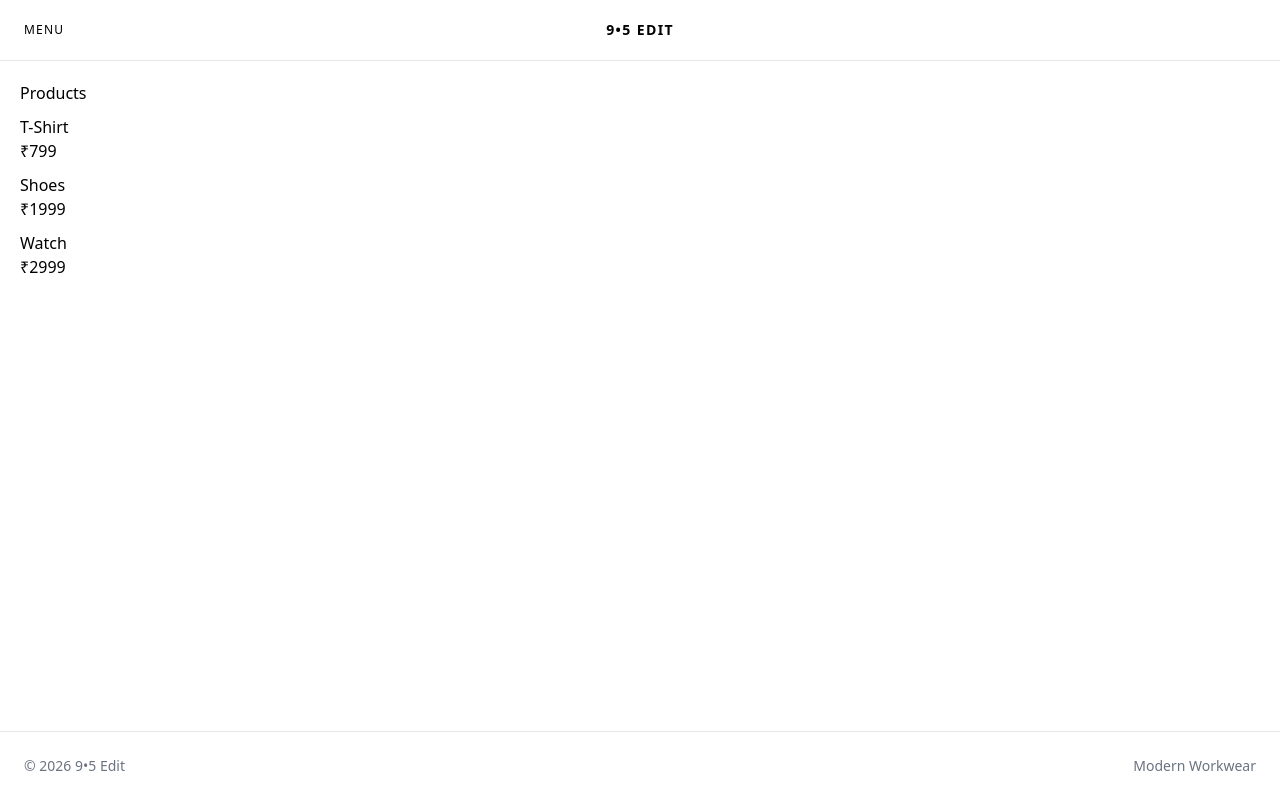
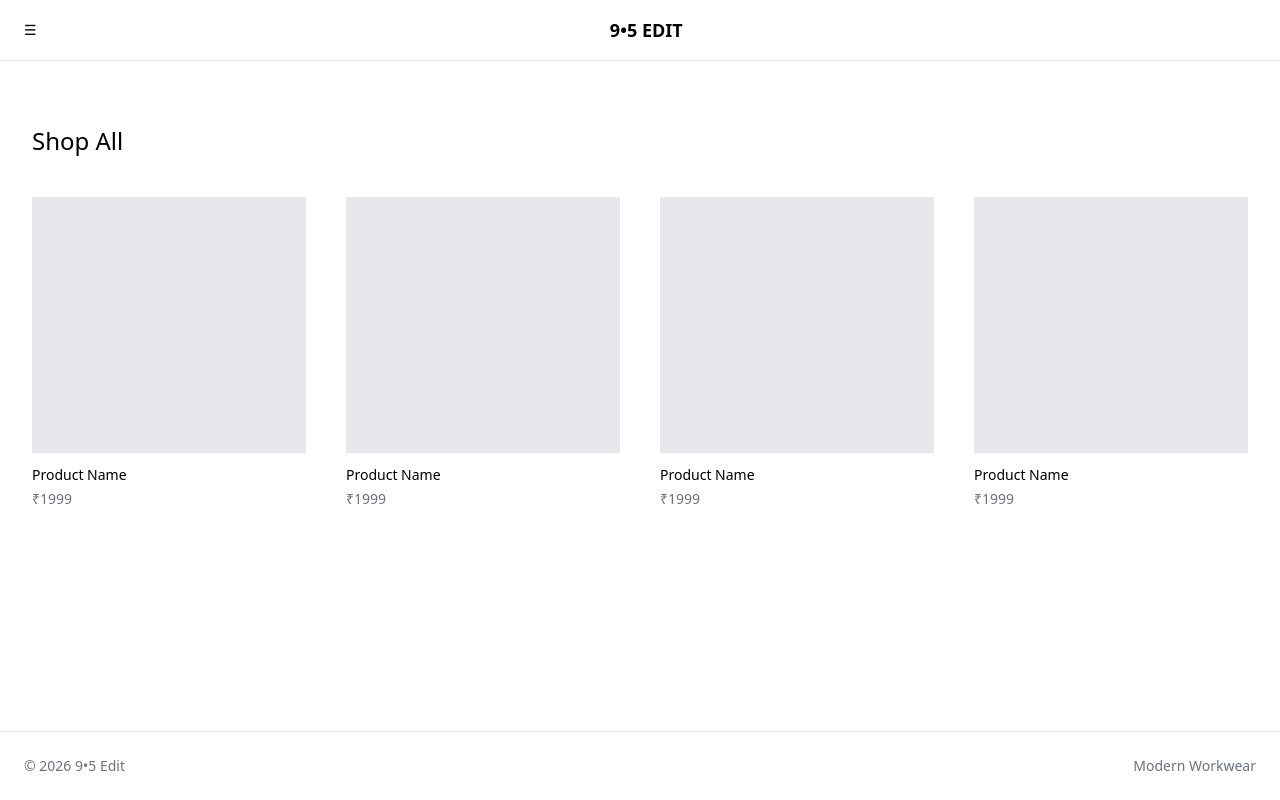
Before and after one commit to omnpai13/Ecommerce-web-project-, a React (Vite) app: page /products in a window 1280 px wide. Built offline with nearby package versions, Linux system fonts and the light colour scheme; the HTML template or start-up script is replaced by a standard one.

Commit message:
Third Commit

```diff
--- a/src/components/Header.jsx
+++ b/src/components/Header.jsx
@@ -5,38 +5,56 @@ export default function Header() {
   const [open, setOpen] = useState(false);
 
   return (
-    <header className="relative w-full border-b px-6 py-5">
-      <div className="flex items-center justify-between">
-
-        {/* Menu */}
+    <>
+      {/* HEADER BAR */}
+      <header className="flex items-center px-6 py-4 border-b">
         <button
-          onClick={() => setOpen(!open)}
-          className="text-xs uppercase tracking-widest"
+          onClick={() => setOpen(true)}
+          className="text-sm font-medium"
         >
-          Menu
+         ☰
         </button>
 
-        {/* Brand */}
-        <h1 className="text-sm font-semibold tracking-widest">
+        <h1 className="mx-auto text-lg font-semibold">
           9•5 EDIT
         </h1>
+      </header>
 
-        {/* Spacer */}
-        <div className="w-10"></div>
+      {/* LEFT SLIDE MENU */}
+      <div
+        className={`
+          fixed top-0 left-0 h-full w-64 bg-white border-r
+          transform transition-transform duration-300 ease-in-out
+          ${open ? "translate-x-0" : "-translate-x-full"}
+          z-50
+        `}
+      >
+        {/* CLOSE */}
+        <div className="p-4">
+          <button
+            onClick={() => setOpen(false)}
+            className="text-sm"
+          >
+        ✕
+          </button>
+        </div>
+
+        {/* LINKS */}
+        <nav className="flex flex-col gap-4 p-6">
+          <Link to="/" onClick={() => setOpen(false)}>
+            Home
+          </Link>
+          <Link to="/products" onClick={() => setOpen(false)}>
+            Products
+          </Link>
+          <Link to="/about" onClick={() => setOpen(false)}>
+            About
+          </Link>
+          <Link to="/contact" onClick={() => setOpen(false)}>
+            Contact
+          </Link>
+        </nav>
       </div>
-
-      {/* Dropdown */}
-      {open && (
-        <div className="absolute top-14 left-6 bg-white border p-4 space-y-3 z-10">
-          <Link to="/" className="block text-sm hover:opacity-60">Home</Link>
-          <Link to="/products" className="block text-sm hover:opacity-60">Products</Link>
-          <Link to="/about" className="block text-sm hover:opacity-60">About</Link>
-          <Link to="/contact" className="block text-sm hover:opacity-60">Contact</Link>
-        </div>
-      )}
-    </header>
+    </>
   );
 }
-<header className="w-full border-b border-black px-8 py-6">
-  Header
-</header>
--- a/src/pages/Home.jsx
+++ b/src/pages/Home.jsx
@@ -2,13 +2,13 @@ import { Link } from "react-router-dom";
 
 export default function Home() {
   return (
+    <>
+      {/* ===== HERO SECTION ===== */}
       <section className="relative h-screen overflow-hidden">
-
-
 
         {/* Background Image */}
         <img
-        src=""
+          src="" // add your hero image later
           alt="Hero"
           className="w-full h-full object-cover object-center"
         />
@@ -20,7 +20,7 @@ export default function Home() {
         <div className="absolute inset-0 flex items-center justify-center">
           <Link
             to="/products"
-          clssName="
+            className="
               border border-white/80
               text-white
               px-12 py-3
@@ -37,7 +37,61 @@ export default function Home() {
             Shop Now
           </Link>
         </div>
+      </section>
 
+      {/* ===== SHOP OUR EDITS SECTION ===== */}
+      <section className="px-12 py-24 bg-white">
+
+        {/* Section Heading */}
+        <h2 className="text-2xl font-medium tracking-wide mb-12">
+          Shop Our Edits
+        </h2>
+
+        {/* Product Grid */}
+        <div className="grid grid-cols-1 md:grid-cols-3 gap-12">
+
+          {/* Product Card 1 */}
+          <div className="cursor-pointer">
+            <div className="w-full h-[420px] bg-gray-100 mb-4 overflow-hidden">
+              {/* Replace src with product image */}
+              <img
+                src=""
+                alt="Product 1"
+                className="w-full h-full object-cover"
+              />
+            </div>
+            <p className="text-sm font-medium">Essential White Shirt</p>
+
+          </div>
+
+          {/* Product Card 2 */}
+          <div className="cursor-pointer">
+            <div className="w-full h-[420px] bg-gray-100 mb-4 overflow-hidden">
+              <img
+                src=""
+                alt="Product 2"
+                className="w-full h-full object-cover"
+              />
+            </div>
+            <p className="text-sm font-medium">Relaxed Cotton Tee</p>
+
+          </div>
+
+          {/* Product Card 3 */}
+          <div className="cursor-pointer">
+            <div className="w-full h-[420px] bg-gray-100 mb-4 overflow-hidden">
+              <img
+                src=""
+                alt="Product 3"
+                className="w-full h-full object-cover"
+              />
+            </div>
+            <p className="text-sm font-medium">Oversized Work Shirt</p>
+
+          </div>
+
+        </div>
       </section>
+    </>
   );
 }
--- a/src/pages/Products.jsx
+++ b/src/pages/Products.jsx
@@ -1,15 +1,17 @@
-import { products } from "../data/products";
-
 export default function Products() {
   return (
-    <div style={{ padding: "20px" }}>
-      <h2>Products</h2>
-      {products.map(product => (
-        <div key={product.id} style={{ margin: "10px 0" }}>
-          <h4>{product.name}</h4>
-          <p>₹{product.price}</p>
-        </div>
-      ))}
-    </div>
+    <section className="px-8 py-16">
+      <h2 className="text-2xl font-medium mb-10">Shop All</h2>
+
+      <div className="grid grid-cols-2 md:grid-cols-3 lg:grid-cols-4 gap-10">
+        {[1,2,3,4].map(i => (
+          <div key={i} className="text-sm">
+            <div className="w-full h-64 bg-gray-200 mb-3"></div>
+            <p className="font-medium">Product Name</p>
+            <p className="text-gray-500 mt-1">₹1999</p>
+          </div>
+        ))}
+      </div>
+    </section>
   );
 }
```
Lines whose indentation alone changed are shown as unchanged.
